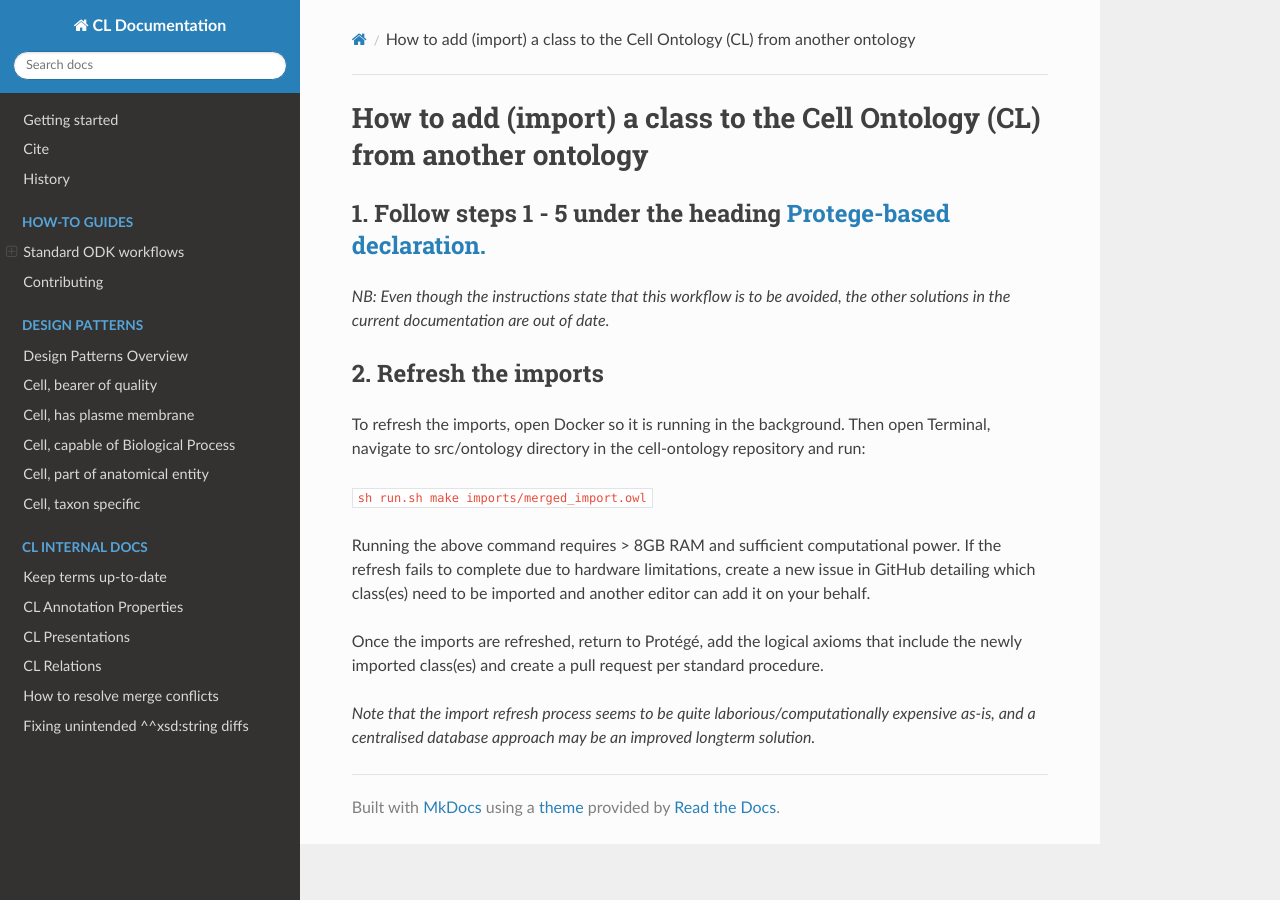
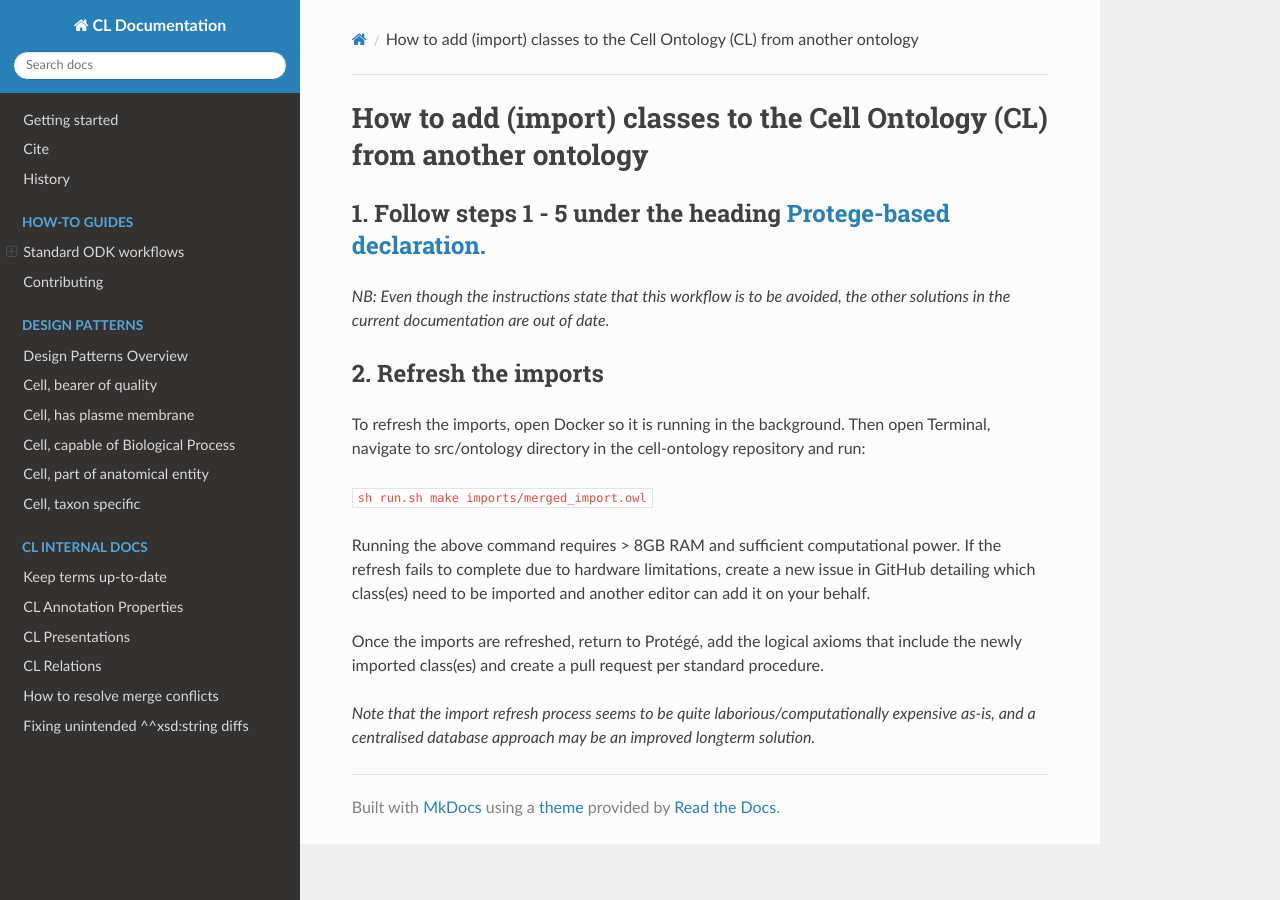
Before and after one commit to obophenotype/cell-ontology, an MkDocs documentation site: the page built from docs/Adding_classes_from_another_ontology.md, in a window 1280 px wide. Built offline with MkDocs 1.6.1, drawn with Linux system fonts in a browser that asks for light colours; nearby versions of some CDN libraries.

Commit message:
Update and rename adding_class_from_another_ontology.md to Adding_classes_from_another_ontology.md

```diff
--- a/docs/adding_class_from_another_ontology.md
+++ b/docs/Adding_classes_from_another_ontology.md
@@ -1,4 +1,4 @@
-# How to add (import) a class to the Cell Ontology (CL) from another ontology
+# How to add (import) classes to the Cell Ontology (CL) from another ontology
 
 ## 1. Follow steps 1 - 5 under the heading [Protege-based declaration.](https://obophenotype.github.io/cell-ontology/odk-workflows/UpdateImports/#protege-based-declaration)
 
```
